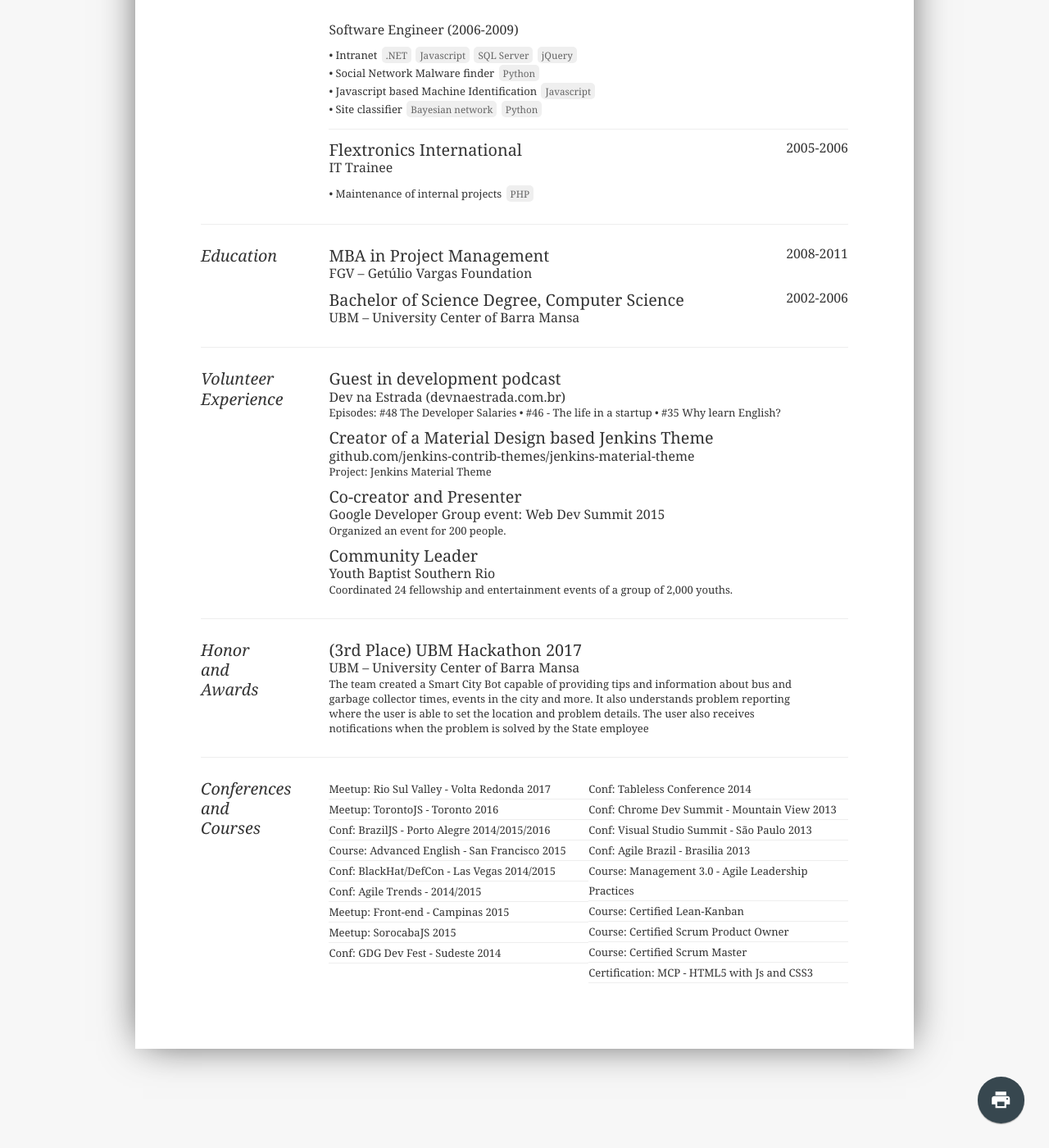
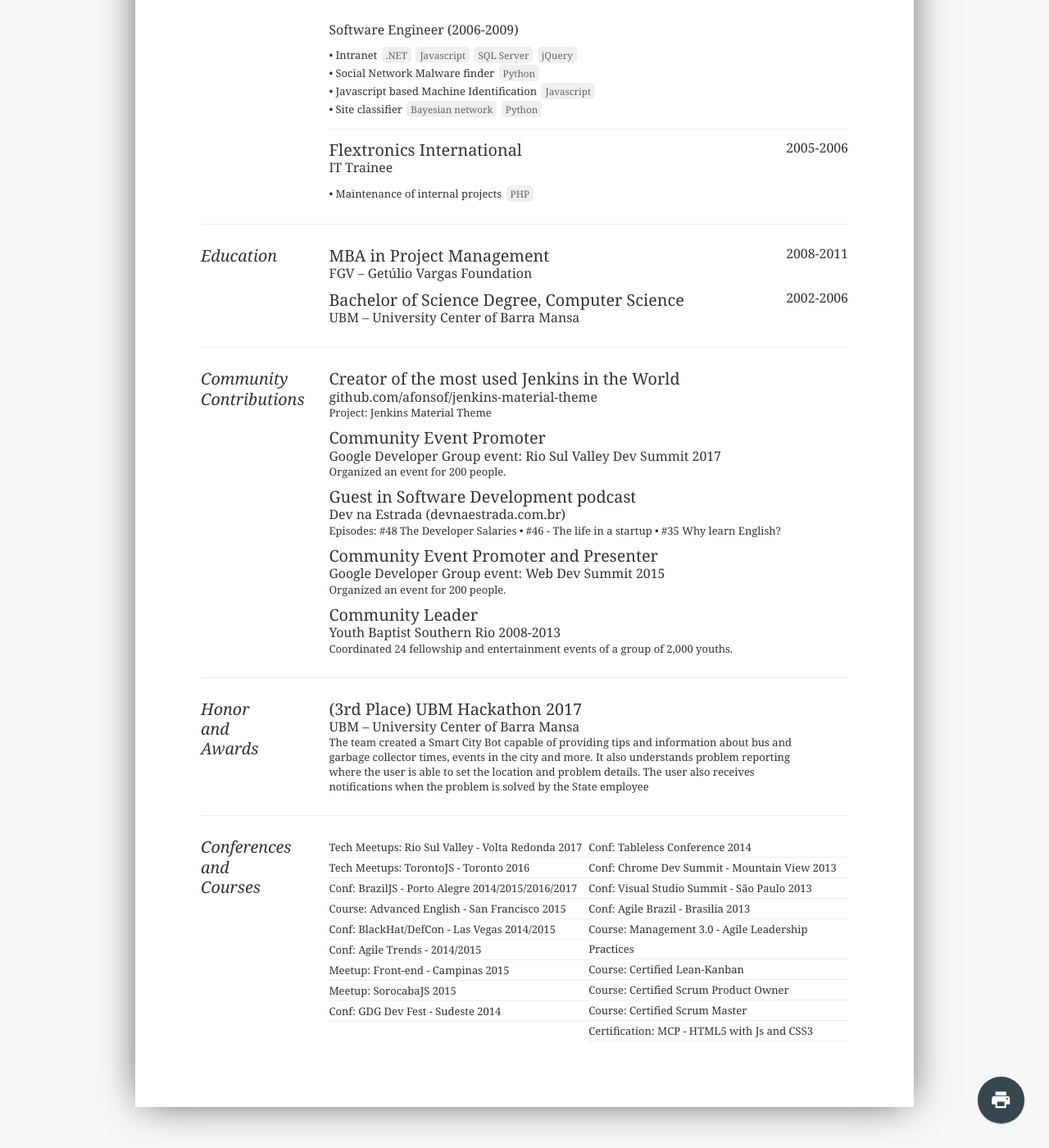
Before and after one commit to afonsof/afonsof.github.io, a Jekyll site: the page built from resume.html, in a window 1280 px wide and 1400 px high, scrolled down 1169 px. Shown: the whole window at 82% size. Built offline with Jekyll 4.4.1, drawn with Linux system fonts in a browser that asks for light colours.

Commit message:
Update resume.yml

```diff
--- a/_data/resume.yml
+++ b/_data/resume.yml
@@ -187,24 +187,28 @@
           organization: UBM – University Center of Barra Mansa
 
 
-    - title: Volunteer Experience
+    - title: Community Contributions
       type: occupationList
       layout: volunteer
       items:
-        - title: Guest in development podcast
+        - title: Creator of the most used Jenkins in the World
+          organization: github.com/afonsof/jenkins-material-theme
+          content: "Project: Jenkins Material Theme"
+
+        - title: Community Event Promoter
+          organization: "Google Developer Group event: Rio Sul Valley Dev Summit 2017"
+          content: Organized an event for 200 people.
+
+        - title: Guest in Software Development podcast
           organization: Dev na Estrada (devnaestrada.com.br)
           content: "Episodes: #48 The Developer Salaries • #46 - The life in a startup • #35 Why learn English?"
 
-        - title: Creator of a Material Design based Jenkins Theme
-          organization: github.com/jenkins-contrib-themes/jenkins-material-theme
-          content: "Project: Jenkins Material Theme"
-
-        - title: Co-creator and Presenter
+        - title: Community Event Promoter and Presenter
           organization: "Google Developer Group event: Web Dev Summit 2015"
           content: Organized an event for 200 people.
 
         - title: Community Leader
-          organization: Youth Baptist Southern Rio
+          organization: Youth Baptist Southern Rio 2008-2013
           content: Coordinated 24 fellowship and entertainment events of a group of 2,000 youths.
 
 
@@ -224,9 +228,9 @@
       type: array
       layout: list2Columns
       items:
-        - "Meetup: Rio Sul Valley - Volta Redonda 2017"
-        - "Meetup: TorontoJS - Toronto 2016"
-        - "Conf: BrazilJS - Porto Alegre 2014/2015/2016"
+        - "Tech Meetups: Rio Sul Valley - Volta Redonda 2017"
+        - "Tech Meetups: TorontoJS - Toronto 2016"
+        - "Conf: BrazilJS - Porto Alegre 2014/2015/2016/2017"
         - "Course: Advanced English - San Francisco 2015"
         - "Conf: BlackHat/DefCon - Las Vegas 2014/2015"
         - "Conf: Agile Trends - 2014/2015"
```
